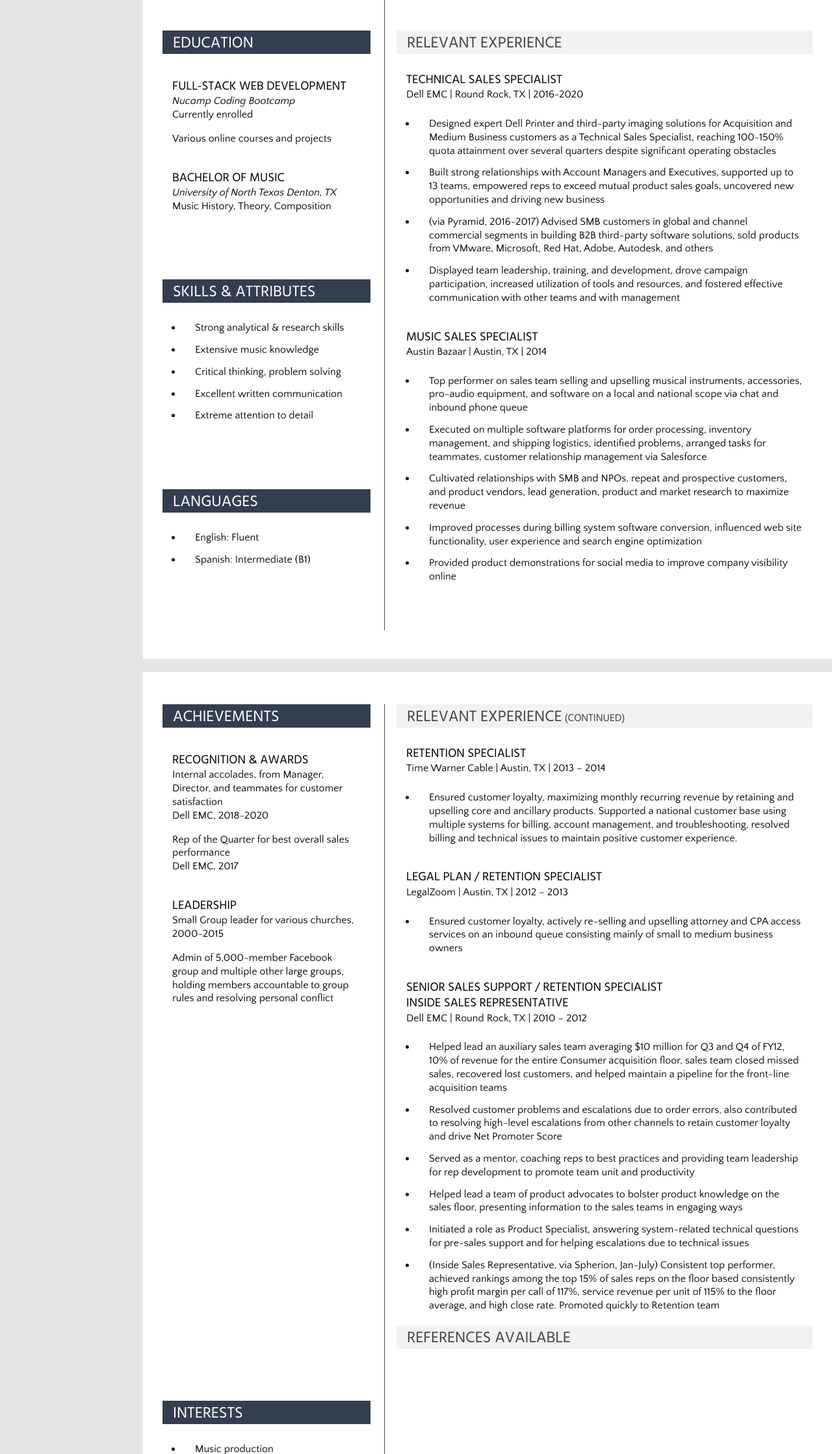
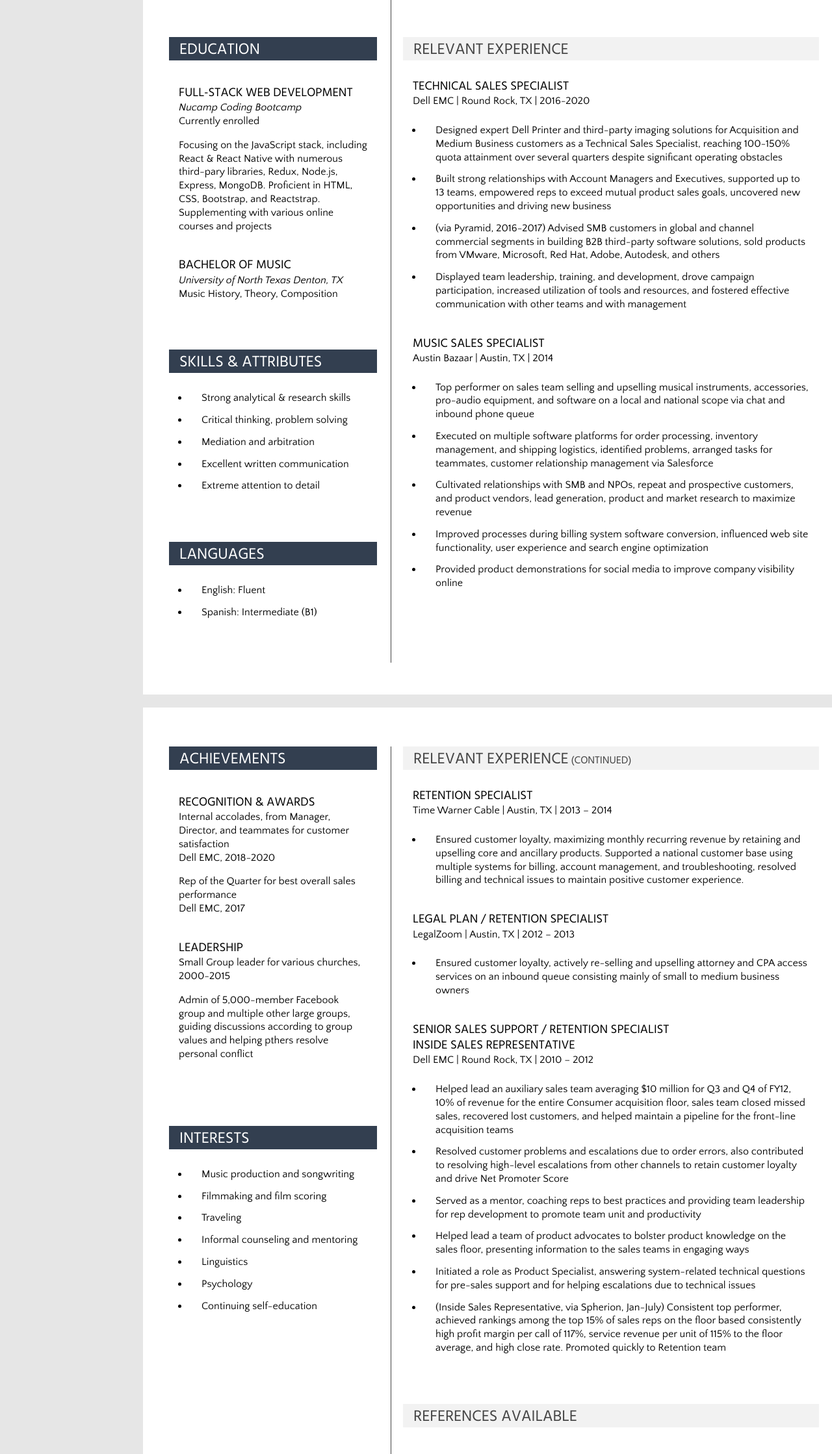
Before and after one commit to mosesgramirez/portfolio-hub-page, a website: page resume.html in a window 1280 px wide. Shown: the part 562-2800 px from the top of the page at 65% size. Drawn offline with Linux system fonts and the light colour scheme.

Commit message:
Final touches

```diff
--- a/css/resume.css
+++ b/css/resume.css
@@ -1,5 +1,5 @@
 @import url('https://fonts.googleapis.com/css2?family=Quattrocento+Sans:ital,wght@0,400;0,700;1,400&display=swap');
-@import url('https://fonts.googleapis.com/css2?family=Hind:wght@200;400;500&display=swap');
+@import url('https://fonts.googleapis.com/css2?family=Hind:wght@100;400;500&display=swap');
 
 /* -----POSITIONING----- */
 
@@ -10,13 +10,9 @@ body {
     line-height: 1.3;
 }
 
-
 .container-pg-1 {
     display: grid;
-    position: relative;
-    grid-template-rows: max-content;
     grid-template-columns: 1fr 2fr;
-    grid-template-rows: auto;
     grid-template-areas:
     "header header"
     "sidebar main";
@@ -24,25 +20,20 @@ body {
     background-color: white;
     width: 1000px;
     margin: 20px;
-    padding: 30px 30px 100px 30px;
-
-    /* justify-items: center; */
+    padding: 40px 40px 100px 40px;
 }
 
 .container-pg-2 {
     display: grid;
     grid-template-columns: 1fr 2fr;
-    grid-template-rows: auto;
     grid-template-areas:
      "sidebar main";
     gap: 40px;
     background-color: white;
     width: 1000px;
     margin: 20px;
-    padding: 30px 30px 100px 30px;
-    /* justify-items: center; */
+    padding: 40px 40px 140px 40px;
 }
-
 
 .header {
     grid-area: header;
@@ -53,7 +44,7 @@ body {
     margin: -40px;
     margin-bottom: -20px;
     padding: 2rem 200px;
-    z-index: 2;
+    box-shadow: 0px 3px 3px #444;
 }
 
 .heading {
@@ -68,7 +59,7 @@ body {
 
 h1, h2, h3 {
     font-family: 'Hind', sans-serif;
-    font-weight: 200;
+    font-weight: 100;
     text-transform: uppercase;
     padding-top: 5px;
     padding-left: 1rem;
@@ -76,9 +67,10 @@ h1, h2, h3 {
 
 h1 {
     font-size: 3.5rem;
+    font-weight: 100;
     margin: 0;
     margin-top: 20px;
-    padding: 8px 30px 0 20px;
+    padding: 10px 30px 2px 20px;
     text-align: center;
     border: 2px white solid;
 
@@ -160,7 +152,7 @@ li {
     grid-row-start: 3;
 }
 
-/*
+/* These weren't necessary for the desired effect.
 .skills {
     grid-area: sidebar;
     grid-row-start: 5;
@@ -186,7 +178,6 @@ li {
 
 .experience-ctd {
     grid-area: main;
-    grid-row-start: 1;
 }
 
 .experience-ctd span {
@@ -199,12 +190,9 @@ li {
 }
 
 .interests {
-    grid-area: sidebar;
-    grid-row-start: 2;
+    margin-top: 100px;
 }
 
-
-/*
-.experience-ctd {}
-.references {}
-*/
+.references {
+    margin-bottom: 315px;
+}
--- a/resume.html
+++ b/resume.html
@@ -33,7 +33,7 @@
             <h3>Full-Stack Web Development</h3>
             <p><em>Nucamp Coding Bootcamp</em><br />
             Currently enrolled</p>
-            <p>Various online courses and projects</p>
+            <p>Focusing on the JavaScript stack, including React & React Native with numerous third-pary libraries, Redux, Node.js, Express, MongoDB. Proficient in HTML, CSS, Bootstrap, and Reactstrap. Supplementing with various online courses and projects</p>
             <h3>Bachelor of Music</h3>
             <p><em>University of North Texas Denton, TX</em><br />
             Music History, Theory, Composition</p>
@@ -43,8 +43,8 @@
             <h2 class="heading">Skills & Attributes</h2>
             <ul>
                 <li>Strong analytical & research skills</li>
-                <li>Extensive music knowledge</li>
                 <li>Critical thinking, problem solving</li>
+                <li>Mediation and arbitration</li>
                 <li>Excellent written communication</li>
                 <li>Extreme attention to detail</li>
             </ul>
@@ -58,7 +58,7 @@
         </div>
         <div class="profile">
             <h2 class="sub-heading">Professional Profile</h2>
-            <p>Experienced self-starter in sales, customer service, and technical support specializing in IT-related companies. Degreed musician with experience in performance and teaching and educated in a wide variety of musical specialties. Currently completing a Full Stack Web Development bootcamp.</p>
+            <p>Currently completing a Full Stack Web Development bootcamp, supplementing with as many outside resources as possible. Experienced self-starter in sales, customer service, and technical support specializing in IT-related companies. Degreed musician with experience in performaning and teaching.</p>
         </div>
         <div class="experience">
             <h2 class="sub-heading">Relevant Experience</h2>
@@ -91,19 +91,21 @@
             <p>Rep of the Quarter for best overall sales performance<br/>Dell EMC, 2017</p>
             <h3>Leadership</h3>
             <p>Small Group leader for various churches, 2000-2015 </p>
-            <p>Admin of 5,000-member Facebook group and multiple other large groups, holding members accountable to group rules and resolving personal conflict </p>
-        </div>
-        <div class="interests grid-item">
-            <h2 class="heading">Interests</h2>
+            <p>Admin of 5,000-member Facebook group and multiple other large groups, guiding discussions according to group values and helping pthers resolve personal conflict</p>
+
+            <h2 class="interests heading">Interests</h2>
             <ul>
-                <li>Music production</li>
-                <li>Filmmaking, film scoring</li>
+                <li>Music production and songwriting</li>
+                <li>Filmmaking and film scoring</li>
                 <li>Traveling</li>
-                <li>Discussion moderation</li>
+                <li>Informal counseling and mentoring</li>
                 <li>Linguistics</li>
                 <li>Psychology</li>
                 <li>Continuing self-education</li>
             </ul>
+        </div>
+        <div class="grid-item">
+            <!-- For maintaining continuity of vertical line -->
         </div>
         <div class="experience-ctd">
             <h2 class="sub-heading">Relevant Experience<span> (continued)</span></h2>
@@ -128,7 +130,10 @@
                     <li>Initiated a role as Product Specialist, answering system-related technical questions for pre-sales support and for helping escalations due to technical issues</li>
                     <li>(Inside Sales Representative, via Spherion, Jan-July) Consistent top performer, achieved rankings among the top 15% of sales reps on the floor based consistently high profit margin per call of 117%, service revenue per unit of 115% to the floor average, and high close rate. Promoted quickly to Retention team</li>
                 </ul>
+        </div>
+        <div class="references">
             <h2 class="sub-heading">References Available</h2>
+        </div>
     </section>
 
 
```
